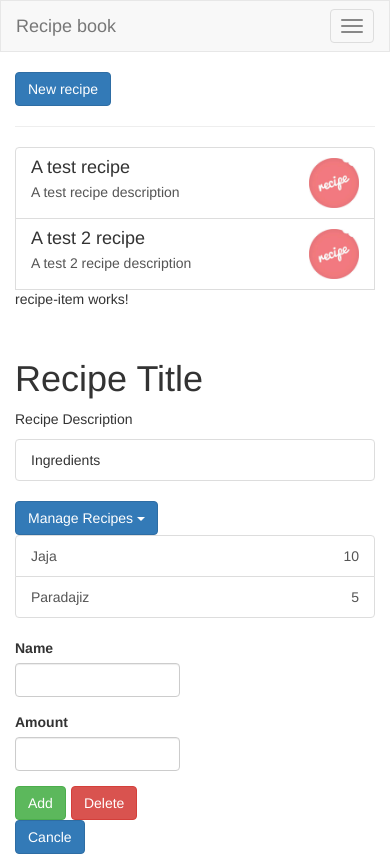
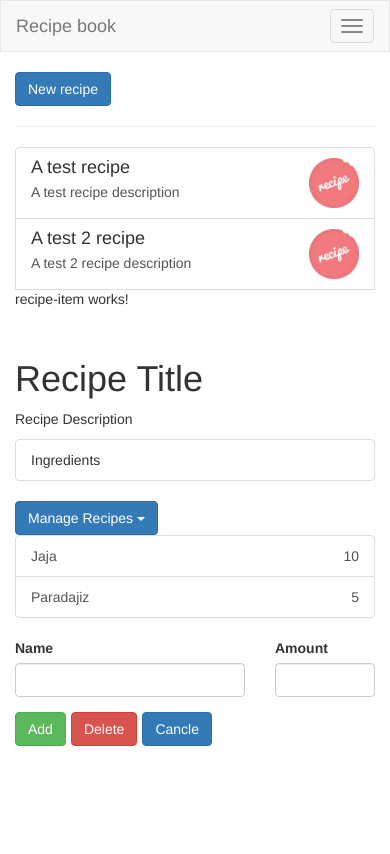
Before and after one commit to picuric-aleksandar/angular-recipe-book, an Angular app: page / in a window 390 px wide. Built offline with nearby package versions, Linux system fonts and the light colour scheme.

Commit message:
Additional changes to the Shopping markup
Additional markup changes for Shopping List and Shopping Edit components.

```diff
--- a/src/app/shopping-list/shopping-edit/shopping-edit.component.html
+++ b/src/app/shopping-list/shopping-edit/shopping-edit.component.html
@@ -1,13 +1,13 @@
 <div class="row">
-  <div class="col-xs-6">
+  <div class="col-xs-12">
     <form>
       <div class="row">
-        <div class="form-group col-sm-8">
+        <div class="form-group col-sm-8 col-xs-8">
           <label for="ingredientName">Name</label>
           <input type="text" name="ingredientName" id="ingredientName" class="form-control">
         </div>
 
-        <div class="form-group col-sm-4">
+        <div class="form-group col-sm-4 col-xs-4">
           <label for="ingredientAmount">Amount</label>
           <input type="number" name="ingredientAmount" id="ingredientAmaount" class="form-control">
         </div>
--- a/src/app/shopping-list/shopping-list.component.html
+++ b/src/app/shopping-list/shopping-list.component.html
@@ -1,5 +1,5 @@
 <div class="row">
-  <div class="col-md-5 col-sm-6">
+  <div class="col-md-5 col-sm-6 col-xs-12">
     <ul class="list-group">
       <a
         class="list-group-item"
@@ -10,7 +10,7 @@
       </a>
     </ul>
   </div>
-  <div class="col-md-7">
+  <div class="col-md-7 col-sm-6 col-xs-12">
     <app-shopping-edit></app-shopping-edit>
   </div>
 </div>
```
